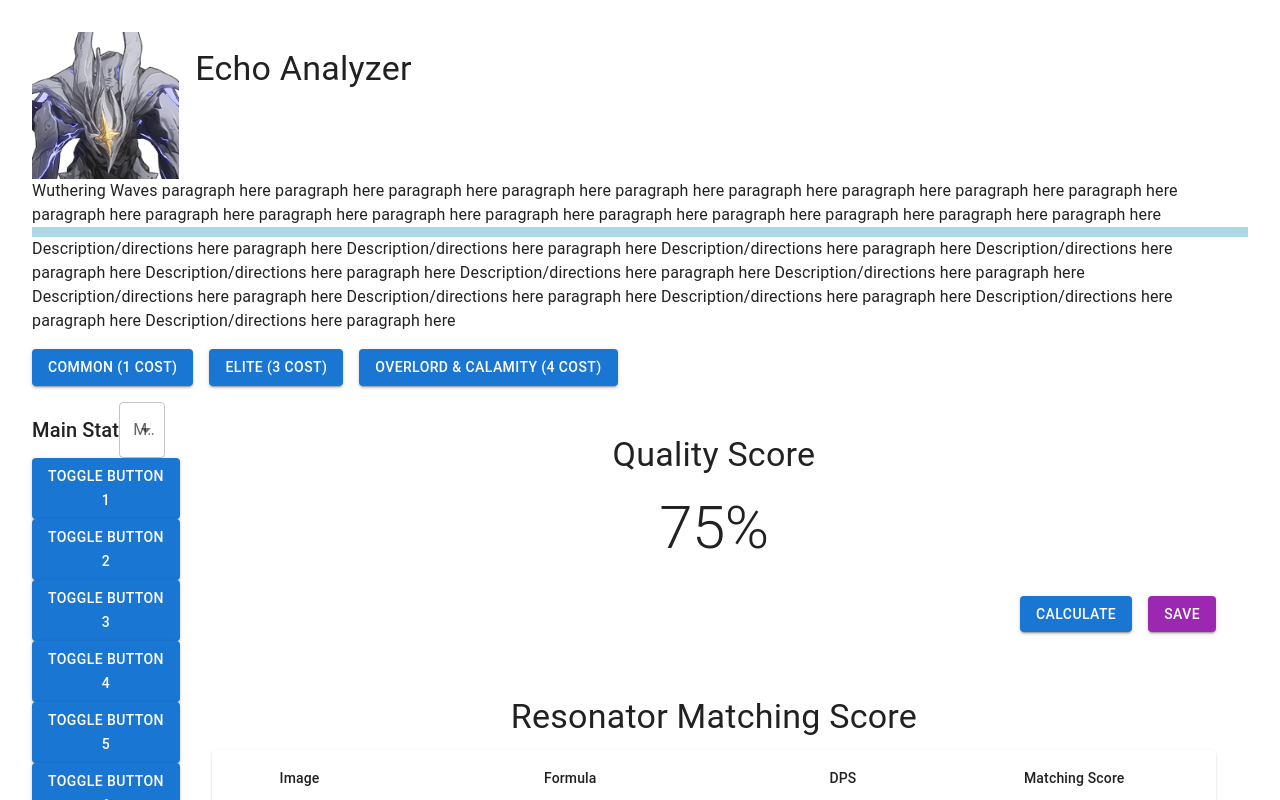
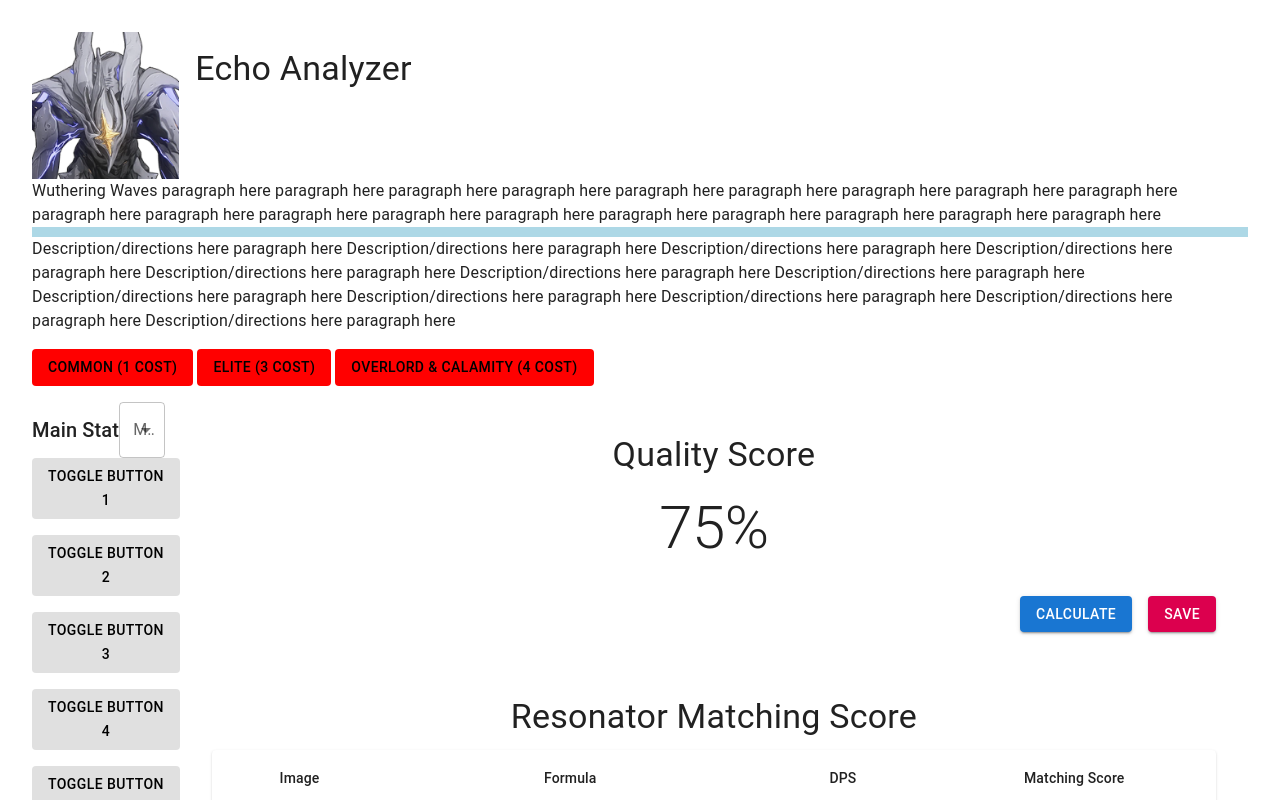
Before and after one commit to jwong236/WuWaEchoAnalysis, a React (Vite) app in the folder frontend/: page / in a window 1280 px wide. Shown: the top 800 px of the page. Built offline with nearby package versions, Linux system fonts and the light colour scheme.

Commit message:
Extract code into helper components and introduce themes from MUI

```diff
--- /dev/null
+++ b/frontend/src/components/CostButtonGroup.jsx
@@ -0,0 +1,31 @@
+import React, { useState } from "react";
+import { Box, Button } from "@mui/material";
+
+const CostButtonGroup = () => {
+  const [selectedButton, setSelectedButton] = useState(null);
+
+  const handleToggle = (index) => {
+    setSelectedButton(index === selectedButton ? null : index);
+  };
+
+  return (
+    <Box sx={{ display: "flex", flexDirection: "row", gap: 0.5 }}>
+      {[
+        "Common (1 cost)",
+        "Elite (3 cost)",
+        "Overlord & Calamity (4 cost)",
+      ].map((label, index) => (
+        <Button
+          key={index}
+          variant="costToggleButton"
+          className={selectedButton === index ? "Mui-selected" : ""}
+          onClick={() => handleToggle(index)}
+        >
+          {label}
+        </Button>
+      ))}
+    </Box>
+  );
+};
+
+export default CostButtonGroup;
--- a/frontend/src/components/ResonatorMatchingScore.jsx
+++ b/frontend/src/components/ResonatorMatchingScore.jsx
@@ -16,29 +16,21 @@
     {
       formula: "Calculation Formula 1",
       value: "834.3",
-      unit: "DPS",
-      score: "Match Score 1",
       percentage: "90%",
     },
     {
       formula: "Calculation Formula 2",
       value: "834.3",
-      unit: "DPS",
-      score: "Match Score 2",
       percentage: "90%",
     },
     {
       formula: "Calculation Formula 3",
       value: "834.3",
-      unit: "DPS",
-      score: "Match Score 3",
       percentage: "90%",
     },
     {
       formula: "Calculation Formula 4",
       value: "834.3",
-      unit: "DPS",
-      score: "Match Score 4",
       percentage: "90%",
     },
   ];
--- a/frontend/src/components/MainStatList.jsx
+++ b/frontend/src/components/StatToggleButtonGroup.jsx
@@ -10,7 +10,7 @@
   InputLabel,
 } from "@mui/material";
 
-const MainStatList = () => {
+const StatToggleButtonGroup = () => {
   const [activeIndex, setActiveIndex] = useState(null);
   const [mainStat, setMainStat] = useState("");
 
@@ -46,10 +46,10 @@
       </Box>
 
       {Array.from({ length: 13 }, (_, index) => (
-        <Box key={index}>
+        <Box key={index} mb={2}>
           <Button
-            variant="contained"
-            color="primary"
+            variant="statToggleButton"
+            className={activeIndex === index ? "Mui-selected" : ""}
             onClick={() => handleToggle(index)}
           >
             Toggle Button {index + 1}
@@ -63,4 +63,4 @@
   );
 };
 
-export default MainStatList;
+export default StatToggleButtonGroup;
--- a/frontend/src/pages/EchoAnalyzerPage.jsx
+++ b/frontend/src/pages/EchoAnalyzerPage.jsx
@@ -1,11 +1,13 @@
 import React from "react";
 import flautist_image from "./../assets/flautist_icon.png";
-import { Box, Button, Typography } from "@mui/material";
-import MainStatList from "../components/MainStatList";
+import { Box, Button, Typography, useTheme } from "@mui/material";
+import StatToggleButtonGroup from "../components/StatToggleButtonGroup";
 import QualityScore from "../components/QualityScore";
 import ResonatorMatchingScore from "../components/ResonatorMatchingScore";
+import CostButtonGroup from "../components/CostButtonGroup";
 
-function Homepage() {
+function EchoAnalyzerPage() {
+  const theme = useTheme();
   return (
     <Box
       sx={{
@@ -87,18 +89,11 @@
           margin: "1rem 0",
         }}
       >
-        <Button variant="contained" color="primary">
-          Common (1 cost)
-        </Button>
-        <Button variant="contained" color="primary">
-          Elite (3 cost)
-        </Button>
-        <Button variant="contained" color="primary">
-          Overlord & Calamity (4 cost)
-        </Button>
+        <CostButtonGroup />
       </Box>
       <Box sx={{ display: "flex", flexDirection: "row", width: "100%" }}>
-        <MainStatList />
+        <StatToggleButtonGroup />
+
         <Box sx={{ display: "flex", flexDirection: "column", width: "100%" }}>
           <QualityScore />
           <ResonatorMatchingScore />
@@ -108,4 +103,4 @@
   );
 }
 
-export default Homepage;
+export default EchoAnalyzerPage;
--- a/frontend/src/theme.js
+++ b/frontend/src/theme.js
@@ -1,7 +1,54 @@
 import { createTheme } from "@mui/material/styles";
 
 const theme = createTheme({
-  // create theme
+  palette: {
+    primary: {
+      main: "#1976d2",
+    },
+    secondary: {
+      main: "#dc004e",
+    },
+  },
+  components: {
+    MuiButton: {
+      variants: [
+        {
+          props: { variant: "costToggleButton" },
+          style: {
+            backgroundColor: "red", // Default color
+            color: "#000",
+            "&.Mui-selected": {
+              backgroundColor: "green", // Toggled color
+              color: "#fff",
+            },
+            "&:hover": {
+              backgroundColor: "blue", // Hover color
+            },
+            "&.Mui-selected:hover": {
+              backgroundColor: "lightblue", // Toggled hover color
+            },
+          },
+        },
+        {
+          props: { variant: "statToggleButton" },
+          style: {
+            backgroundColor: "#e0e0e0", // Default color
+            color: "#000",
+            "&.Mui-selected": {
+              backgroundColor: "green", // Toggled color
+              color: "#fff",
+            },
+            "&:hover": {
+              backgroundColor: "blue", // Hover color
+            },
+            "&.Mui-selected:hover": {
+              backgroundColor: "red", // Toggled hover color
+            },
+          },
+        },
+      ],
+    },
+  },
 });
 
 export default theme;
```
